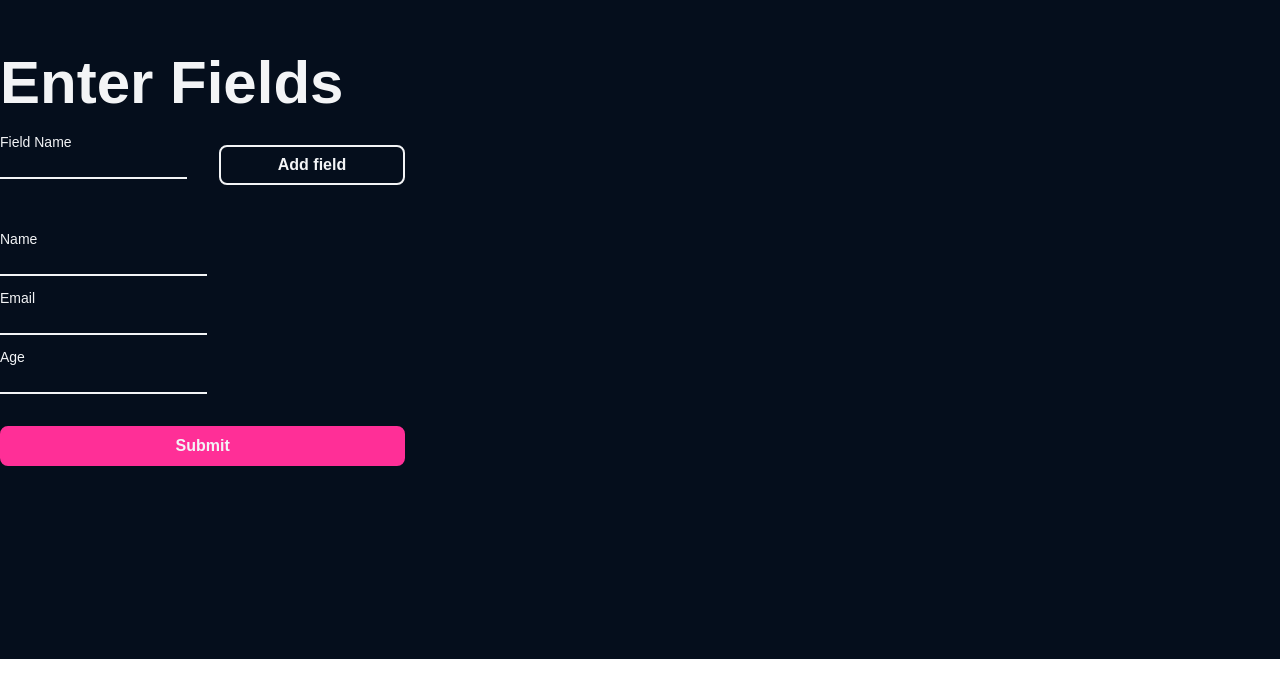
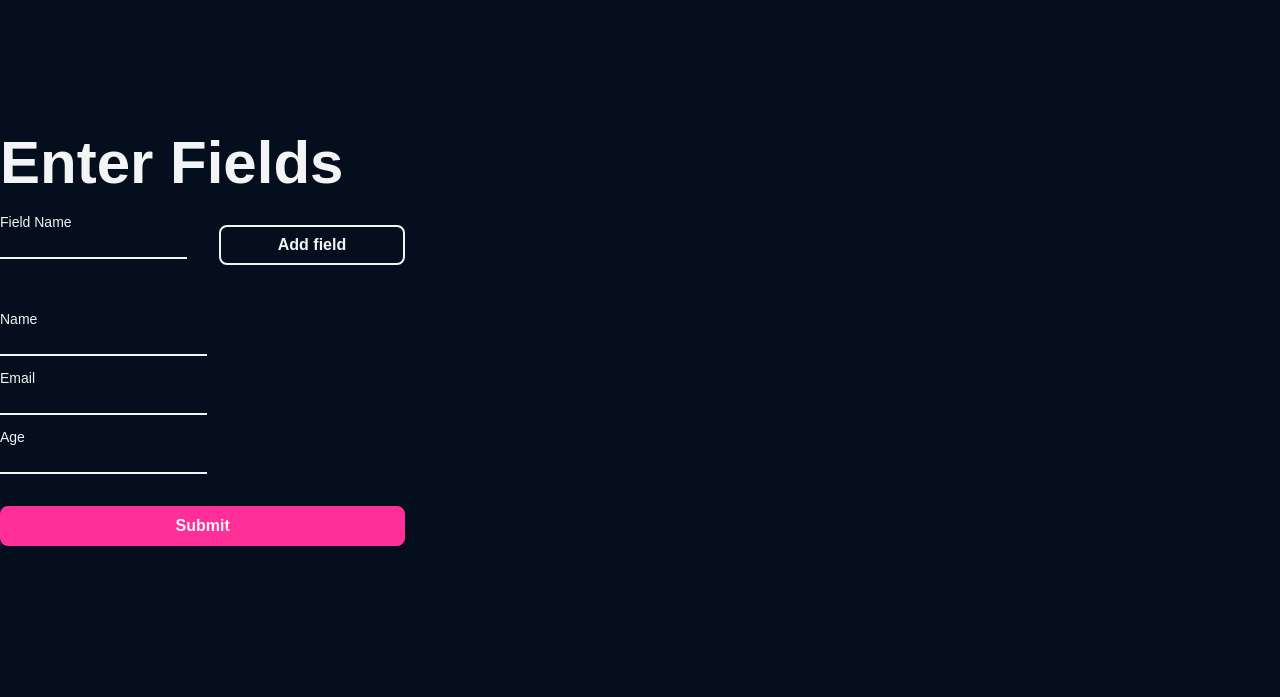
Before and after one commit to chenh1/eventcreate_project, a Next.js app: page / in a window 1280 px wide. Shown: the part 141-838 px from the top of the page. Before the commit the page ends 800 px from the top, so only its background shows below. Built offline with nearby package versions, Linux system fonts and the light colour scheme; a web font is replaced by a local one.

Commit message:
Update layout

```diff
--- a/app/layout.tsx
+++ b/app/layout.tsx
@@ -12,7 +12,7 @@ export default async function RootLayout({ children }: RootLayoutProps) {
   return (
     <html lang="en">
       <body className={inter.className}>
-        <main className="flex flex-col items-center overflow-x-hidden">
+        <main className="flex flex-col items-center overflow-x-hidden dark bg-night-black ">
           {children}
         </main>
       </body>
--- a/app/page.tsx
+++ b/app/page.tsx
@@ -6,7 +6,7 @@ import Module from "../components/Module";
 
 export default async function Home() {
   return (
-      <Section heightClass="h-screen" className="dark bg-night-black">
+      <Section heightClass="h-max" className="dark bg-night-black py-20">
         <Box padding="0" className="h-screen relative items-center">
           <Module />
         </Box>
--- a/components/BarChart.tsx
+++ b/components/BarChart.tsx
@@ -3,6 +3,7 @@ import { BarChart as BarChartCore, Bar, XAxis, YAxis, CartesianGrid, Tooltip } f
 
 const BarChart = ({ data }) => {
   return (
+    <div className="overflow-x-auto">
       <BarChartCore width={600} height={400} data={data}>
         <CartesianGrid strokeDasharray="3 3" stroke="#F3F4F6" />
         <XAxis dataKey="name" stroke="#F3F4F6"/>
@@ -10,6 +11,7 @@ const BarChart = ({ data }) => {
         <Tooltip cursor={false}/>
         <Bar dataKey="age" fill="#41ABFF" />
       </BarChartCore>
+    </div>
   );
 }
 
--- a/components/Module.tsx
+++ b/components/Module.tsx
@@ -66,7 +66,7 @@ const Module = () => {
 
   return (
     <Box gap="lg">
-      <Box gap="md" className="grid-cols-1 md:grid-cols-3">
+      <Box gap="md" className="grid-cols-1 sm:grid-cols-2 lg:grid-cols-3">
         <Box gap="md">
           <Heading type="h1">Enter Fields</Heading>
 
```
Lines whose indentation alone changed are shown as unchanged.
